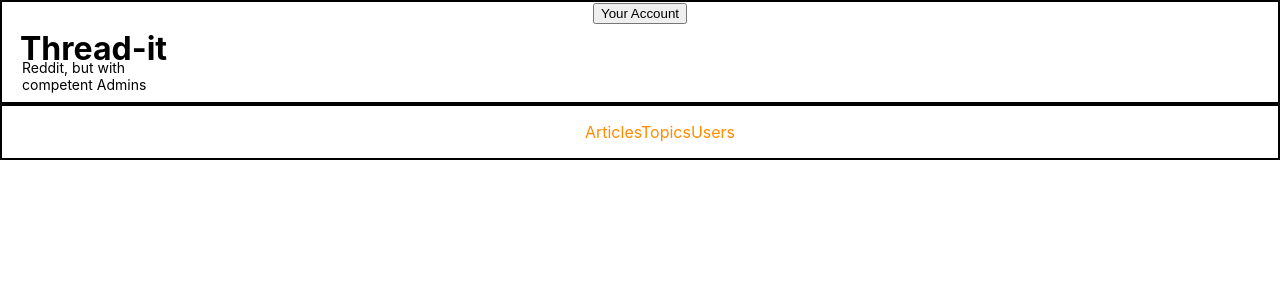
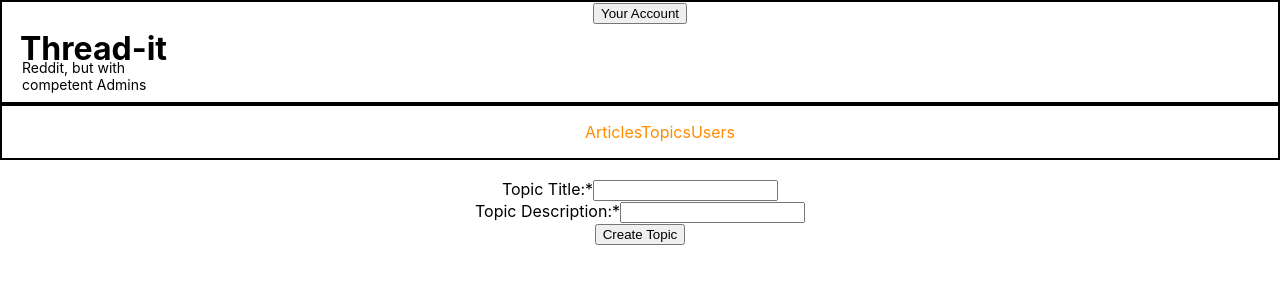
Before and after one commit to Edd-Cole/nc-news, a React (Create React App) app: page /topics/create_new_topic in a window 1280 px wide. Shown: the top 300 px of the page. Built offline with nearby package versions, Linux system fonts and the light colour scheme.

Commit message:
Creating a post article button and form to create a new article

```diff
--- a/src/App.js
+++ b/src/App.js
@@ -12,6 +12,7 @@ import Topics from './components/Topics';
 import LoginPage from './components/LoginPage';
 import CreateAccount from './components/CreateAccount';
 import AccountCreationSuccess from './components/AccountCreationSuccess';
+import CreateTopic from './components/CreateTopic';
 
 function App() {
     const [articles, setArticles] = useState([])
@@ -51,6 +52,9 @@ function App() {
             <Route exact path="/topics">
                 <Topics />
             </Route>
+            <Route exact path="/topics/create_new_topic">
+                <CreateTopic />
+            </Route>
             <Route exact path="/loginpage">
                 <LoginPage />
             </Route>
--- /dev/null
+++ b/src/components/AddArticle.js
@@ -0,0 +1,9 @@
+import { Link } from "react-router-dom";
+
+const AddArticle = () => {
+    return (
+        <Link to="/articles/create_new_article"><button>Post Article</button></Link>
+    )
+}
+
+export default AddArticle;
--- /dev/null
+++ b/src/components/CreateTopic.js
@@ -0,0 +1,37 @@
+import { useState } from "react";
+import { useHistory } from "react-router";
+import { postNewTopic } from "../utils";
+
+const CreateTopic = () => {
+    const [slug, setSlug] = useState("");
+    const [description, setDescription] = useState("");
+    const topicArticles = useHistory();
+
+    return (
+        <section>
+            <h3 id="newTopicError"></h3>
+            <form id="newTopicForm" onSubmit={ (event) => {
+                event.preventDefault()
+                postNewTopic(slug, description)
+                .then(topics => {
+                    console.log(topics)
+                    if(topics.status === 400) {
+                        document.getElementById("newTopicError").innerHTML = `This Topic has already been created.`
+                    } else {
+                        topicArticles.push(`/?topic=${slug}`)
+                    }
+                })
+            }}>
+                <label for="newTopicSlug">Topic Title:*</label>
+                <input id="newTopicSlug" type="text" value={slug} onChange={(event) => setSlug(event.target.value)} required />
+                <br />
+                <label for="newTopicDescription">Topic Description:*</label>
+                <input id="newTopicDescription" type="text" value={description} onChange={(event) => setDescription(event.target.value)} required />
+                <br />
+                <input id="newTopicSubmit" type="submit" value="Create Topic"/>
+            </form>
+        </section>
+    )
+}
+
+export default CreateTopic;
--- a/src/components/Home.js
+++ b/src/components/Home.js
@@ -2,6 +2,7 @@ import { useEffect } from "react";
 import { useLocation } from "react-router";
 import { Link } from "react-router-dom";
 import { extractSearchValue } from "../utils";
+import AddArticle from "./AddArticle";
 import NextPage from "./NextPage";
 import PrevPage from "./PrevPage";
 import Voting from "./Voting"
@@ -43,6 +44,7 @@ const Home = ({articles, setArticles, vote, setVote, article, searchQuery, setSe
 
     return (
         <section className="homePage">
+            <AddArticle />
             <ul>
                 {articles.map(article => {
                     const commentLink = `/articles/${article.article_id}/comments`;
--- a/src/components/LogIn.js
+++ b/src/components/LogIn.js
@@ -2,8 +2,6 @@ import { useState } from "react";
 import { Link } from "react-router-dom";
 
 const LogIn = () => {
-    const [loginUser, setLoginUser] = useState("");
-    const [loginPassword, setLoginPassword] = useState("");
 
     return (
         <Link to="/loginpage"><button>Your Account</button></Link>
--- a/src/components/Topics.js
+++ b/src/components/Topics.js
@@ -13,6 +13,7 @@ const Topics = () => {
     return (
         <section>
             <h2>Topics</h2>
+            <Link to="/topics/create_new_topic">Create a new Topic</Link>
             <hr></hr>
             {topics.map(topic => {
                 return (
--- a/src/components/Username.js
+++ b/src/components/Username.js
@@ -25,6 +25,7 @@ const Username = ({articles, setArticles, vote, setVote, article, searchQuery, s
                 <br></br>
                 <img className="userAvatar" src={user.avatar_url} alt={user.username}></img>
                 <br />
+                <h3>Articles by {username}</h3>
                 {userArticles.map(article => {
                     const commentLink = `/articles/${article.article_id}/comments`;
                     const userLink = `/users/${article.author}`
--- a/src/utils.js
+++ b/src/utils.js
@@ -67,4 +67,19 @@ const postNewUser = (firstName, lastName, username, email, avatarURL) => {
       }).then((response) => response.json())
 }
 
-export {createNew, voteArticle, commentVote, extractSearchValue, postNewUser};
+const postNewTopic = (slug, description) => {
+    return fetch("https://eddncnewsproject.herokuapp.com/api/topics", {
+        method: "POST",
+        mode: 'cors',
+        cache: 'no-cache',
+        credentials: 'same-origin',
+        headers: {
+          'Content-Type': 'application/json'
+        },
+        redirect: 'follow',
+        referrerPolicy: 'no-referrer',
+        body: JSON.stringify({slug, description})
+    })
+}
+
+export {createNew, voteArticle, commentVote, extractSearchValue, postNewUser, postNewTopic};
```
Also changed, not shown: src/components/CreateArticle.js (added, +16 -0 lines), To_do.txt, bugs.txt.
